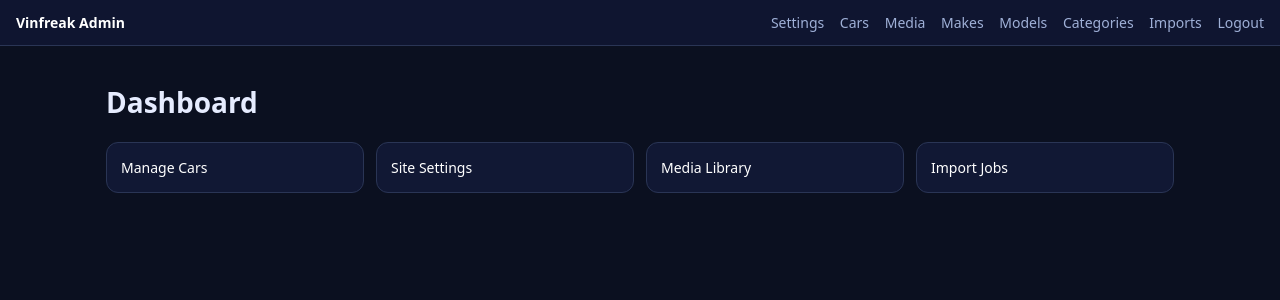
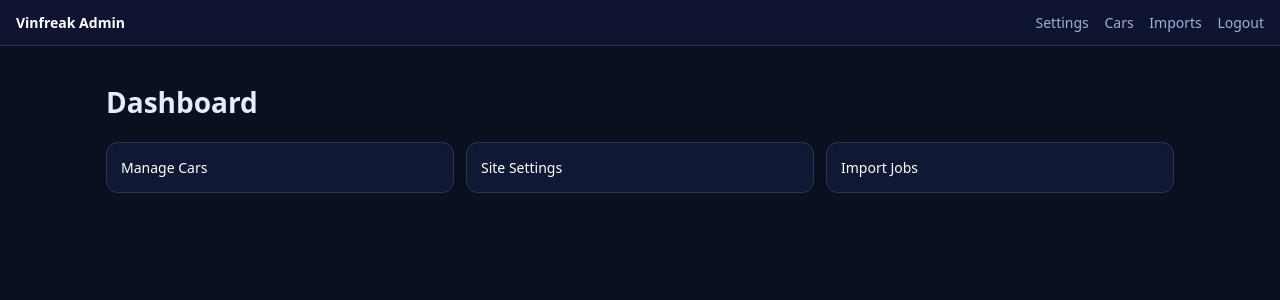
Before and after one commit to testingthings13/vinfreakdev, a FastAPI app: page /admin in a window 1280 px wide. Shown: the top 300 px of the page. Run offline with FastAPI, Linux system fonts and the light colour scheme; the visitor is signed in with stand-in values (Sample User, id 1).

Commit message:
Remove unused admin features

```diff
--- a/backend/app.py
+++ b/backend/app.py
@@ -6,7 +6,7 @@ from fastapi.staticfiles import StaticFiles
 from starlette.templating import Jinja2Templates
 from starlette.middleware.sessions import SessionMiddleware
 from fastapi.security import HTTPBasic, HTTPBasicCredentials
-from typing import Optional, List
+from typing import Optional
 from sqlmodel import Session as DBSession, select
 from sqlalchemy import text
 from datetime import datetime, timedelta
@@ -34,7 +34,7 @@ def require_admin(
 
 import io, csv, json, os, secrets, time
 from db import engine, init_db
-from models import Car, Media, ImportJob, Setting, AdminAudit
+from models import Car, ImportJob, Setting, AdminAudit
 try:
     from models import Make, Model, Category
 except Exception:  # during tests models may be stubbed
@@ -188,190 +188,6 @@ def admin_index(request: Request, _=Depends(admin_session_required)):
         "admin_index.html",
         {"request": request, "title": "Dashboard", "flash": pop_flash(request)},
     )
-
-# ----- Taxonomy: Makes -----
-@app.get("/admin/makes", response_class=HTMLResponse)
-def admin_makes(request: Request, _=Depends(admin_session_required)):
-    with DBSession(engine) as s:
-        items = s.exec(select(Make).order_by(Make.name)).all()
-    return templates.TemplateResponse(
-        "admin_makes.html",
-        {"request": request, "items": items, "title": "Makes", "flash": pop_flash(request)},
-    )
-
-@app.get("/admin/makes/new", response_class=HTMLResponse)
-def admin_make_new(request: Request, _=Depends(admin_session_required)):
-    return templates.TemplateResponse(
-        "admin_make_edit.html",
-        {"request": request, "item": None, "action": "/admin/makes/new", "title": "New Make", "csrf": csrf_token(request), "flash": pop_flash(request)},
-    )
-
-@app.post("/admin/makes/new")
-def admin_make_create(request: Request, csrf: str = Form(...), name: str = Form(...), _=Depends(admin_session_required)):
-    require_csrf(request, csrf)
-    with DBSession(engine) as s:
-        m = Make(name=name)
-        s.add(m); s.commit()
-        audit(request.session.get("admin_user","admin"), "create", "makes", m.id, None, {"name": name}, get_ip(request))
-    flash(request, "Make created", "success")
-    return RedirectResponse("/admin/makes", status_code=303)
-
-@app.get("/admin/makes/{make_id}", response_class=HTMLResponse)
-def admin_make_edit(request: Request, make_id: int, _=Depends(admin_session_required)):
-    with DBSession(engine) as s:
-        item = s.get(Make, make_id)
-    return templates.TemplateResponse(
-        "admin_make_edit.html",
-        {"request": request, "item": item, "action": f"/admin/makes/{make_id}", "title": "Edit Make", "csrf": csrf_token(request), "flash": pop_flash(request)},
-    )
-
-@app.post("/admin/makes/{make_id}")
-def admin_make_update(request: Request, make_id: int, csrf: str = Form(...), name: str = Form(...), _=Depends(admin_session_required)):
-    require_csrf(request, csrf)
-    with DBSession(engine) as s:
-        item = s.get(Make, make_id)
-        before = item.__dict__.copy() if item else None
-        if item:
-            item.name = name
-            s.add(item); s.commit()
-            audit(request.session.get("admin_user","admin"), "update", "makes", make_id, before, {"name": name}, get_ip(request))
-    flash(request, "Make updated", "success")
-    return RedirectResponse("/admin/makes", status_code=303)
-
-@app.get("/admin/makes/{make_id}/delete")
-def admin_make_delete(request: Request, make_id: int, _=Depends(admin_session_required)):
-    with DBSession(engine) as s:
-        item = s.get(Make, make_id)
-        if item:
-            before = item.__dict__.copy()
-            s.delete(item); s.commit()
-            audit(request.session.get("admin_user","admin"), "delete", "makes", make_id, before, None, get_ip(request))
-    flash(request, "Make deleted", "success")
-    return RedirectResponse("/admin/makes", status_code=303)
-
-# ----- Taxonomy: Categories -----
-@app.get("/admin/categories", response_class=HTMLResponse)
-def admin_categories(request: Request, _=Depends(admin_session_required)):
-    with DBSession(engine) as s:
-        items = s.exec(select(Category).order_by(Category.name)).all()
-    return templates.TemplateResponse(
-        "admin_categories.html",
-        {"request": request, "items": items, "title": "Categories", "flash": pop_flash(request)},
-    )
-
-@app.get("/admin/categories/new", response_class=HTMLResponse)
-def admin_category_new(request: Request, _=Depends(admin_session_required)):
-    return templates.TemplateResponse(
-        "admin_category_edit.html",
-        {"request": request, "item": None, "action": "/admin/categories/new", "title": "New Category", "csrf": csrf_token(request), "flash": pop_flash(request)},
-    )
-
-@app.post("/admin/categories/new")
-def admin_category_create(request: Request, csrf: str = Form(...), name: str = Form(...), _=Depends(admin_session_required)):
-    require_csrf(request, csrf)
-    with DBSession(engine) as s:
-        c = Category(name=name)
-        s.add(c); s.commit()
-        audit(request.session.get("admin_user","admin"), "create", "categories", c.id, None, {"name": name}, get_ip(request))
-    flash(request, "Category created", "success")
-    return RedirectResponse("/admin/categories", status_code=303)
-
-@app.get("/admin/categories/{cat_id}", response_class=HTMLResponse)
-def admin_category_edit(request: Request, cat_id: int, _=Depends(admin_session_required)):
-    with DBSession(engine) as s:
-        item = s.get(Category, cat_id)
-    return templates.TemplateResponse(
-        "admin_category_edit.html",
-        {"request": request, "item": item, "action": f"/admin/categories/{cat_id}", "title": "Edit Category", "csrf": csrf_token(request), "flash": pop_flash(request)},
-    )
-
-@app.post("/admin/categories/{cat_id}")
-def admin_category_update(request: Request, cat_id: int, csrf: str = Form(...), name: str = Form(...), _=Depends(admin_session_required)):
-    require_csrf(request, csrf)
-    with DBSession(engine) as s:
-        item = s.get(Category, cat_id)
-        before = item.__dict__.copy() if item else None
-        if item:
-            item.name = name
-            s.add(item); s.commit()
-            audit(request.session.get("admin_user","admin"), "update", "categories", cat_id, before, {"name": name}, get_ip(request))
-    flash(request, "Category updated", "success")
-    return RedirectResponse("/admin/categories", status_code=303)
-
-@app.get("/admin/categories/{cat_id}/delete")
-def admin_category_delete(request: Request, cat_id: int, _=Depends(admin_session_required)):
-    with DBSession(engine) as s:
-        item = s.get(Category, cat_id)
-        if item:
-            before = item.__dict__.copy()
-            s.delete(item); s.commit()
-            audit(request.session.get("admin_user","admin"), "delete", "categories", cat_id, before, None, get_ip(request))
-    flash(request, "Category deleted", "success")
-    return RedirectResponse("/admin/categories", status_code=303)
-
-# ----- Taxonomy: Models -----
-@app.get("/admin/models", response_class=HTMLResponse)
-def admin_models(request: Request, _=Depends(admin_session_required)):
-    with DBSession(engine) as s:
-        rows = s.exec(text("SELECT models.id, models.name, models.make_id, makes.name AS make_name FROM models LEFT JOIN makes ON models.make_id = makes.id ORDER BY models.name")).mappings().all()
-    return templates.TemplateResponse(
-        "admin_models.html",
-        {"request": request, "items": rows, "title": "Models", "flash": pop_flash(request)},
-    )
-
-@app.get("/admin/models/new", response_class=HTMLResponse)
-def admin_model_new(request: Request, _=Depends(admin_session_required)):
-    with DBSession(engine) as s:
-        makes = s.exec(select(Make).order_by(Make.name)).all()
-    return templates.TemplateResponse(
-        "admin_model_edit.html",
-        {"request": request, "item": None, "makes": makes, "action": "/admin/models/new", "title": "New Model", "csrf": csrf_token(request), "flash": pop_flash(request)},
-    )
-
-@app.post("/admin/models/new")
-def admin_model_create(request: Request, csrf: str = Form(...), name: str = Form(...), make_id: int = Form(...), _=Depends(admin_session_required)):
-    require_csrf(request, csrf)
-    with DBSession(engine) as s:
-        m = Model(name=name, make_id=make_id)
-        s.add(m); s.commit()
-        audit(request.session.get("admin_user","admin"), "create", "models", m.id, None, {"name": name, "make_id": make_id}, get_ip(request))
-    flash(request, "Model created", "success")
-    return RedirectResponse("/admin/models", status_code=303)
-
-@app.get("/admin/models/{model_id}", response_class=HTMLResponse)
-def admin_model_edit(request: Request, model_id: int, _=Depends(admin_session_required)):
-    with DBSession(engine) as s:
-        item = s.get(Model, model_id)
-        makes = s.exec(select(Make).order_by(Make.name)).all()
-    return templates.TemplateResponse(
-        "admin_model_edit.html",
-        {"request": request, "item": item, "makes": makes, "action": f"/admin/models/{model_id}", "title": "Edit Model", "csrf": csrf_token(request), "flash": pop_flash(request)},
-    )
-
-@app.post("/admin/models/{model_id}")
-def admin_model_update(request: Request, model_id: int, csrf: str = Form(...), name: str = Form(...), make_id: int = Form(...), _=Depends(admin_session_required)):
-    require_csrf(request, csrf)
-    with DBSession(engine) as s:
-        item = s.get(Model, model_id)
-        before = item.__dict__.copy() if item else None
-        if item:
-            item.name = name
-            item.make_id = make_id
-            s.add(item); s.commit()
-            audit(request.session.get("admin_user","admin"), "update", "models", model_id, before, {"name": name, "make_id": make_id}, get_ip(request))
-    flash(request, "Model updated", "success")
-    return RedirectResponse("/admin/models", status_code=303)
-
-@app.get("/admin/models/{model_id}/delete")
-def admin_model_delete(request: Request, model_id: int, _=Depends(admin_session_required)):
-    with DBSession(engine) as s:
-        item = s.get(Model, model_id)
-        if item:
-            before = item.__dict__.copy()
-            s.delete(item); s.commit()
-            audit(request.session.get("admin_user","admin"), "delete", "models", model_id, before, None, get_ip(request))
-    flash(request, "Model deleted", "success")
-    return RedirectResponse("/admin/models", status_code=303)
 
 def allowed_sorts():
     return {"posted_at","id","price","year","mileage","make","model"}
@@ -621,46 +437,6 @@ async def admin_cars_import(request: Request, csrf: str = Form(...), file: Uploa
     flash(request, f"Import done: {inserted} inserted, {updated} updated", "success")
     return RedirectResponse("/admin/cars", status_code=303)
 
-# Media
-@app.get("/admin/media", response_class=HTMLResponse)
-def admin_media(request: Request, _=Depends(admin_session_required)):
-    with DBSession(engine) as s:
-        items = s.exec(
-            text("SELECT id, filename, url, uploaded_at FROM media ORDER BY uploaded_at DESC")
-        ).mappings().all()
-    return templates.TemplateResponse(
-        "admin_media.html",
-        {
-            "request": request,
-            "items": items,
-            "title": "Media",
-            "csrf": csrf_token(request),
-            "flash": pop_flash(request),
-        },
-    )
-
-
-@app.post("/admin/media")
-async def admin_media_upload(
-    request: Request,
-    csrf: str = Form(...),
-    files: List[UploadFile] = File(...),
-    _=Depends(admin_session_required),
-):
-    require_csrf(request, csrf)
-    Path(settings.UPLOAD_DIR).mkdir(parents=True, exist_ok=True)
-    with DBSession(engine) as s:
-        for f in files:
-            dest = Path(settings.UPLOAD_DIR) / f.filename
-            with dest.open("wb") as out:
-                out.write(await f.read())
-            url = f"/uploads/{f.filename}"
-            s.add(Media(filename=f.filename, url=url, uploaded_at=datetime.utcnow().isoformat()))
-        s.commit()
-    flash(request, "Upload successful", "success")
-    return RedirectResponse("/admin/media", status_code=303)
-
-
 # Imports
 @app.get("/admin/imports", response_class=HTMLResponse)
 def admin_imports(request: Request, _=Depends(admin_session_required)):
--- a/backend/templates/_base.html
+++ b/backend/templates/_base.html
@@ -22,10 +22,6 @@
     <nav>
       <a href="/admin/settings">Settings</a>
       <a href="/admin/cars">Cars</a>
-      <a href="/admin/media">Media</a>
-      <a href="/admin/makes">Makes</a>
-      <a href="/admin/models">Models</a>
-      <a href="/admin/categories">Categories</a>
       <a href="/admin/imports">Imports</a>
       <a href="/admin/logout">Logout</a>
     </nav>
--- a/backend/templates/admin_index.html
+++ b/backend/templates/admin_index.html
@@ -4,7 +4,6 @@
 <ul class="cards">
   <li><a class="card" href="/admin/cars">Manage Cars</a></li>
   <li><a class="card" href="/admin/settings">Site Settings</a></li>
-  <li><a class="card" href="/admin/media">Media Library</a></li>
   <li><a class="card" href="/admin/imports">Import Jobs</a></li>
 </ul>
 {% endblock %}
```
Also changed, not shown: backend/templates/admin_categories.html (deleted, +0 -16 lines), backend/templates/admin_category_edit.html (deleted, +0 -9 lines), backend/templates/admin_make_edit.html (deleted, +0 -9 lines), backend/templates/admin_makes.html (deleted, +0 -16 lines), backend/templates/admin_media.html (deleted, +0 -22 lines), backend/templates/admin_model_edit.html (deleted, +0 -16 lines), backend/templates/admin_models.html (deleted, +0 -17 lines).
